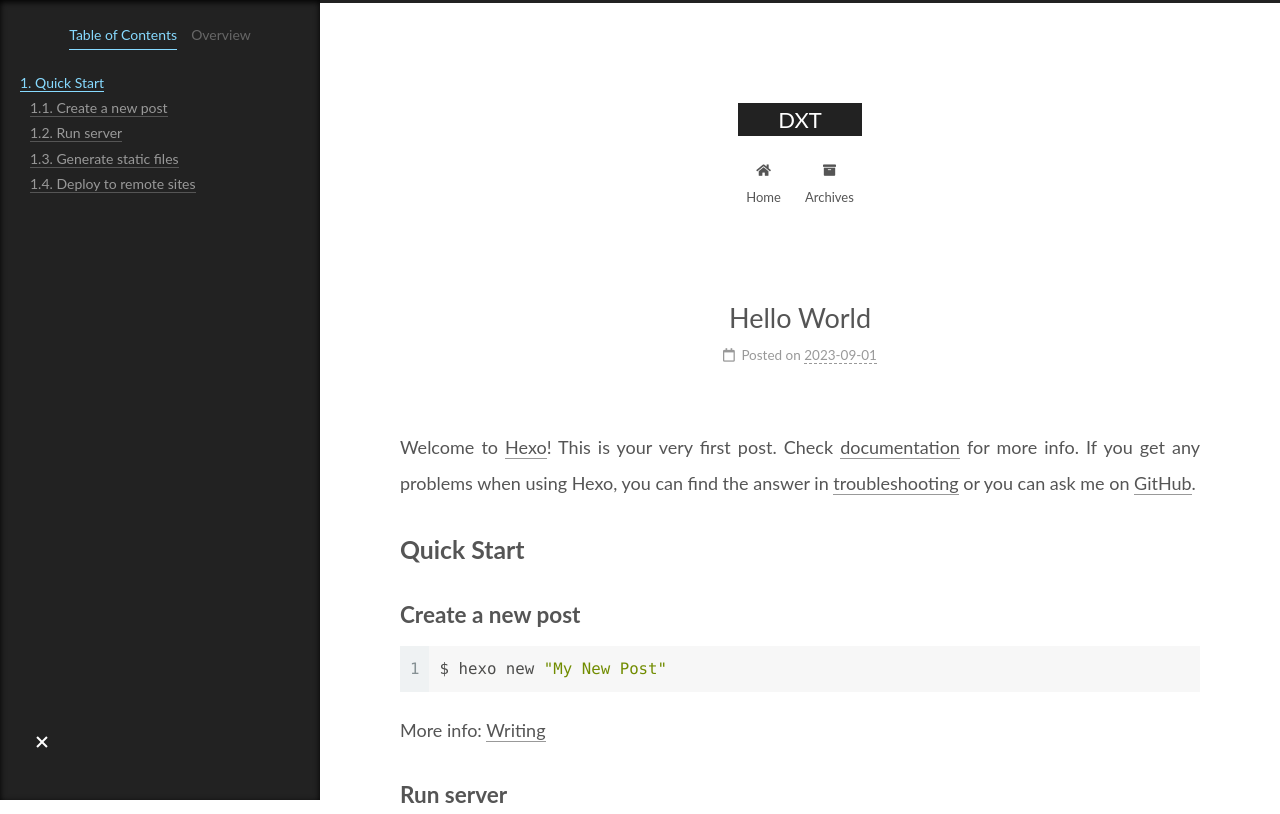
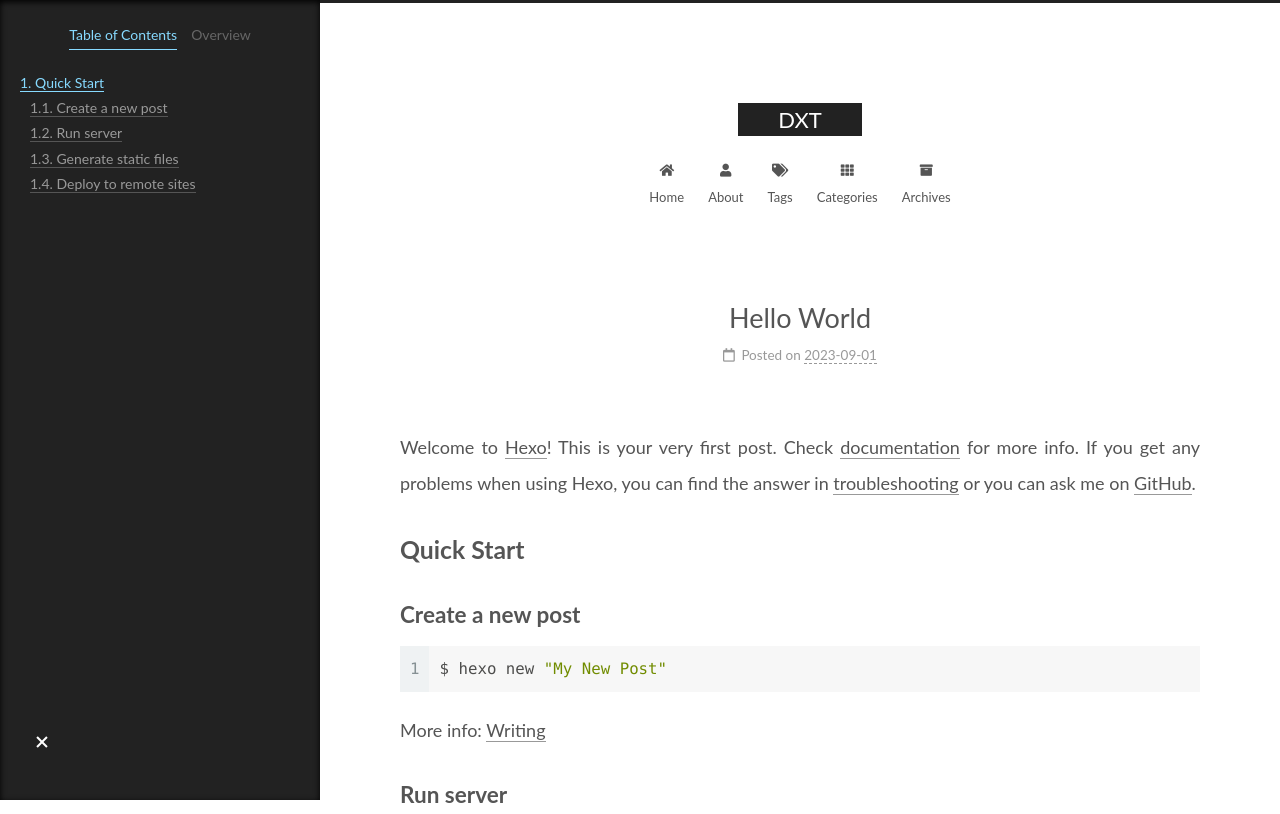
Before and after one commit to DaixiaoT/DaixiaoT.github.io, a plain HTML site: page 2023/09/01/hello-world/index.html in a window 1280 px wide. Shown: the top 814 px of the page. Drawn offline with Linux system fonts and the light colour scheme.

Commit message:
Site updated: 2023-09-01 10:59:04

```diff
--- a/2023/09/01/hello-world/index.html
+++ b/2023/09/01/hello-world/index.html
@@ -115,6 +115,21 @@
         <li class="menu-item menu-item-home">
 
     <a href="/" rel="section"><i class="fa fa-home fa-fw"></i>Home</a>
+
+  </li>
+        <li class="menu-item menu-item-about">
+
+    <a href="/about/" rel="section"><i class="fa fa-user fa-fw"></i>About</a>
+
+  </li>
+        <li class="menu-item menu-item-tags">
+
+    <a href="/tags/" rel="section"><i class="fa fa-tags fa-fw"></i>Tags</a>
+
+  </li>
+        <li class="menu-item menu-item-categories">
+
+    <a href="/categories/" rel="section"><i class="fa fa-th fa-fw"></i>Categories</a>
 
   </li>
         <li class="menu-item menu-item-archives">
```
Also changed, not shown: archives/2023/09/index.html (+15 -0 lines), archives/2023/index.html (+15 -0 lines), archives/index.html (+15 -0 lines), index.html (+15 -0 lines).
